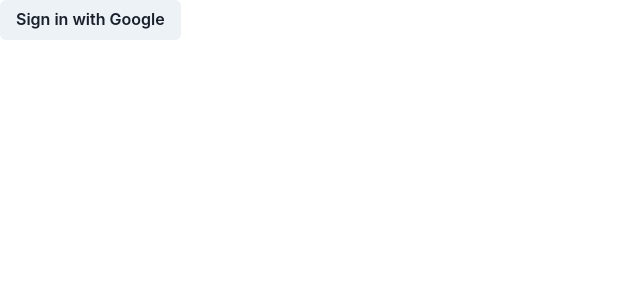
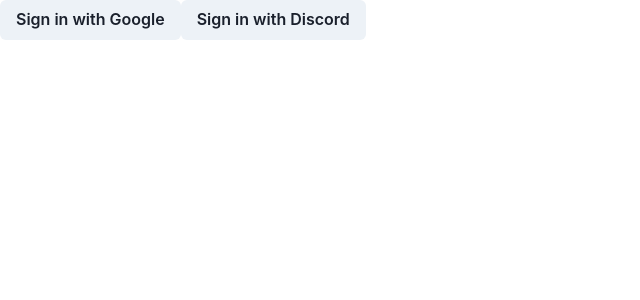
Before and after one commit to Voxscape/voxscape, a Next.js app in the folder web/: page /auth in a window 1280 px wide. Shown: the top 300 px of the page, without its empty margins (0-640 px from the left). Built offline with nearby package versions, Linux system fonts and the light colour scheme; no server answers; what @trpc/react-query would draw is missing.

Commit message:
add discord oauth

```diff
--- a/web/pages/auth/index.tsx
+++ b/web/pages/auth/index.tsx
@@ -7,6 +7,7 @@
 
 const Page: NextPage = () => {
   const signInGoogle = useCallback(() => signIn('google', {}), []);
+  const signInDiscord = useCallback(() => signIn('discord', {}), []);
 
   const session = useSession();
 
@@ -17,6 +18,9 @@
       <Button type="button" onClick={signInGoogle}>
         Sign in with Google
       </Button>
+      <Button type="button" onClick={signInDiscord}>
+        Sign in with Discord
+      </Button>
     </div>
   );
 };
```
Also changed, not shown: 2 other files (tests, documents, lock files or other folders).
